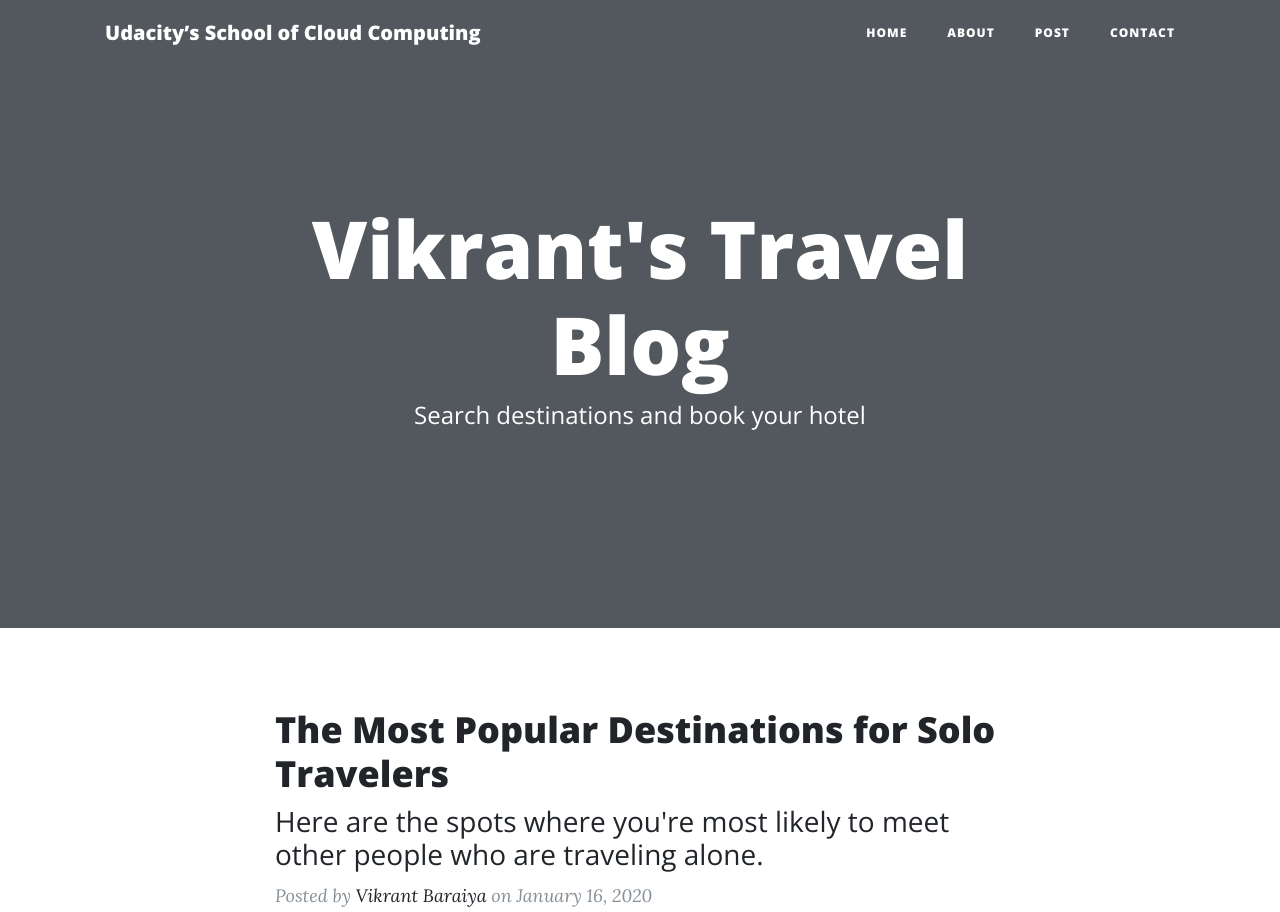
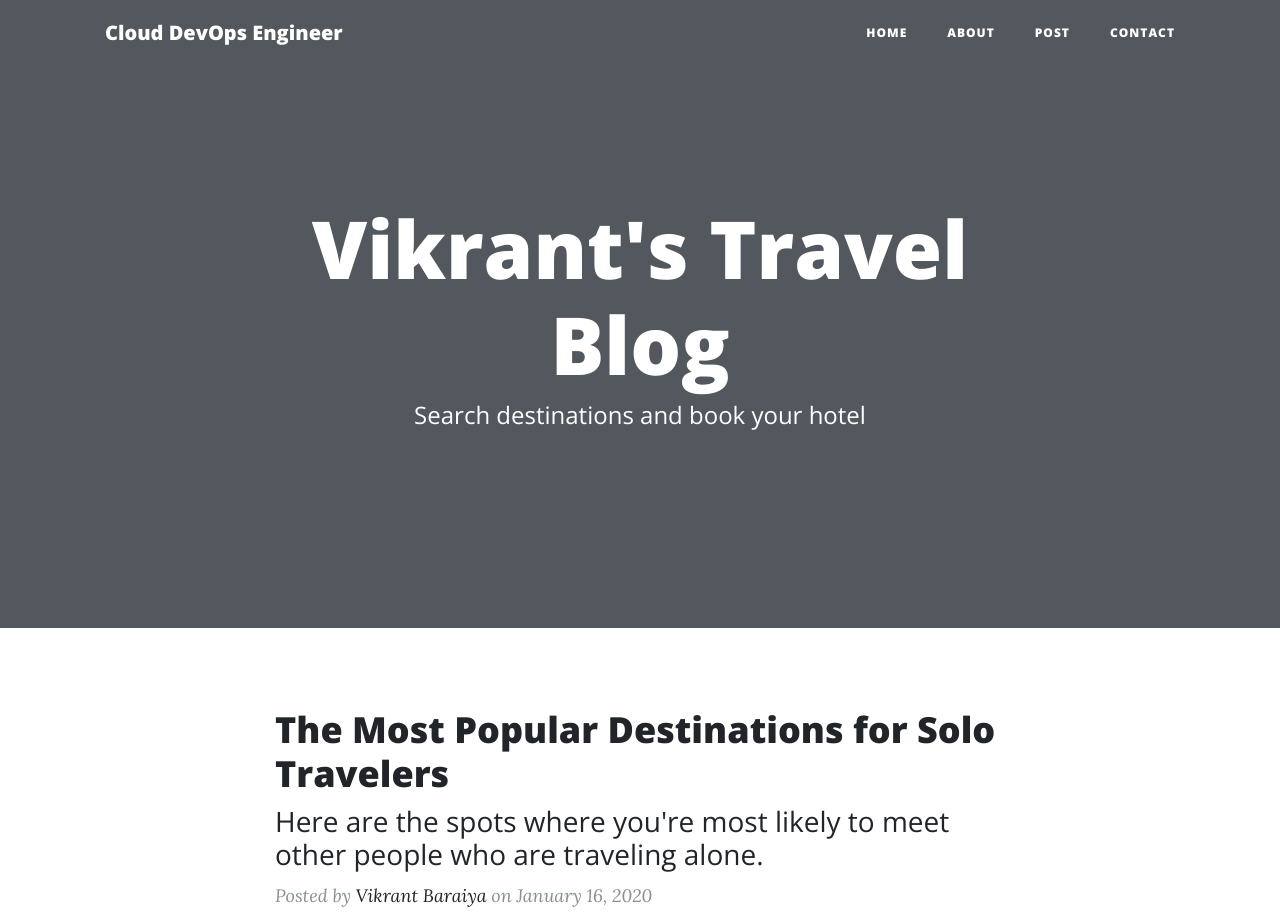
Before and after one commit to vmbaraiya/Static-Website-on-AWS, a plain HTML site: page static-webpage/index.html in a window 1280 px wide. Shown: the top 912 px of the page. Drawn offline with nearby package versions, Linux system fonts and the light colour scheme; a script that the page names is missing.

Commit message:
Update index.html

```diff
--- a/static-webpage/index.html
+++ b/static-webpage/index.html
@@ -28,7 +28,7 @@
   <!-- Navigation -->
   <nav class="navbar navbar-expand-lg navbar-light fixed-top" id="mainNav">
     <div class="container">
-      <a class="navbar-brand" href="index.html">Udacity’s School of Cloud Computing</a>
+      <a class="navbar-brand" href="index.html">Cloud DevOps Engineer</a>
       <button class="navbar-toggler navbar-toggler-right" type="button" data-toggle="collapse" data-target="#navbarResponsive" aria-controls="navbarResponsive" aria-expanded="false" aria-label="Toggle navigation">
         Menu
         <i class="fas fa-bars"></i>
```
